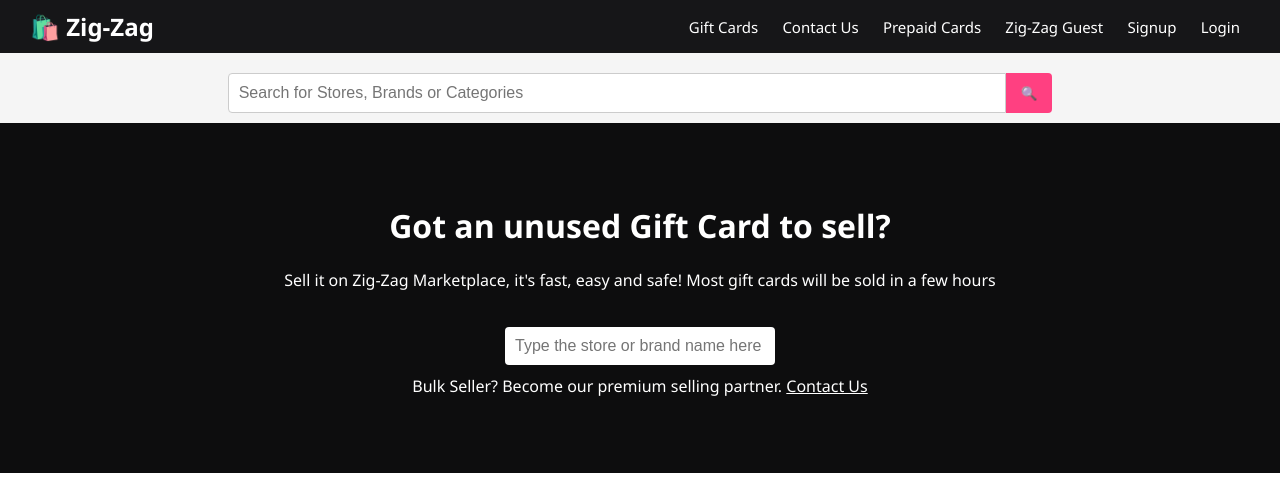
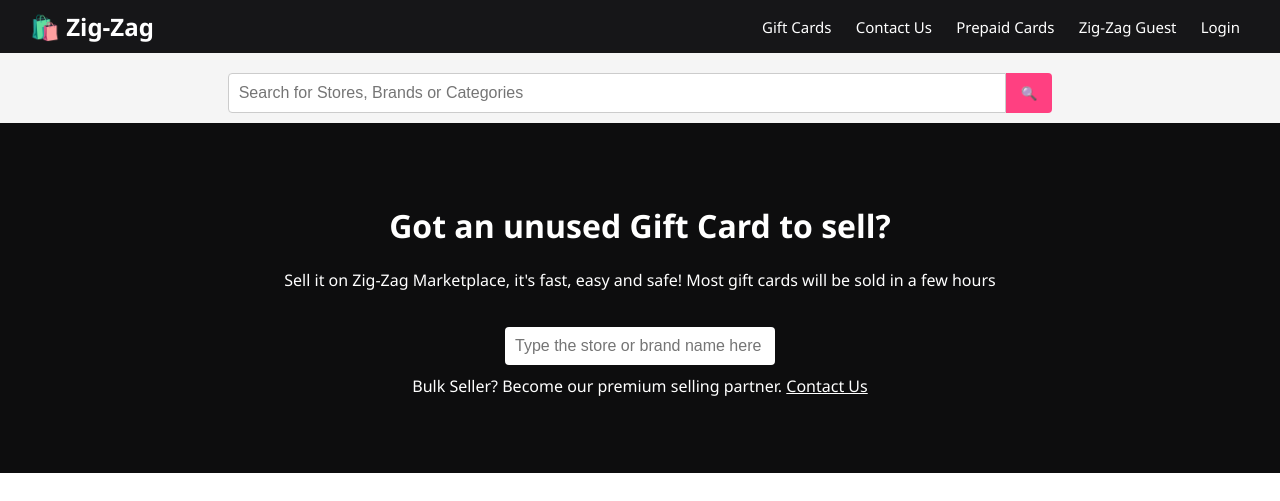
Before and after one commit to saurabh9170/coupon-cart, a plain HTML site: page index.html in a window 1280 px wide. Shown: the top 501 px of the page. Drawn offline with Linux system fonts and the light colour scheme.

Commit message:
Update index.html

```diff
--- a/index.html
+++ b/index.html
@@ -16,7 +16,6 @@
       <a href="/contact.html">Contact Us</a>
       <a href="#">Prepaid Cards</a>
       <a href="/guest.html">Zig-Zag Guest</a>
-      <a href="/signup.html">Signup</a>
       <a href="/login.html">Login</a>
     </div>
   </header>
```
